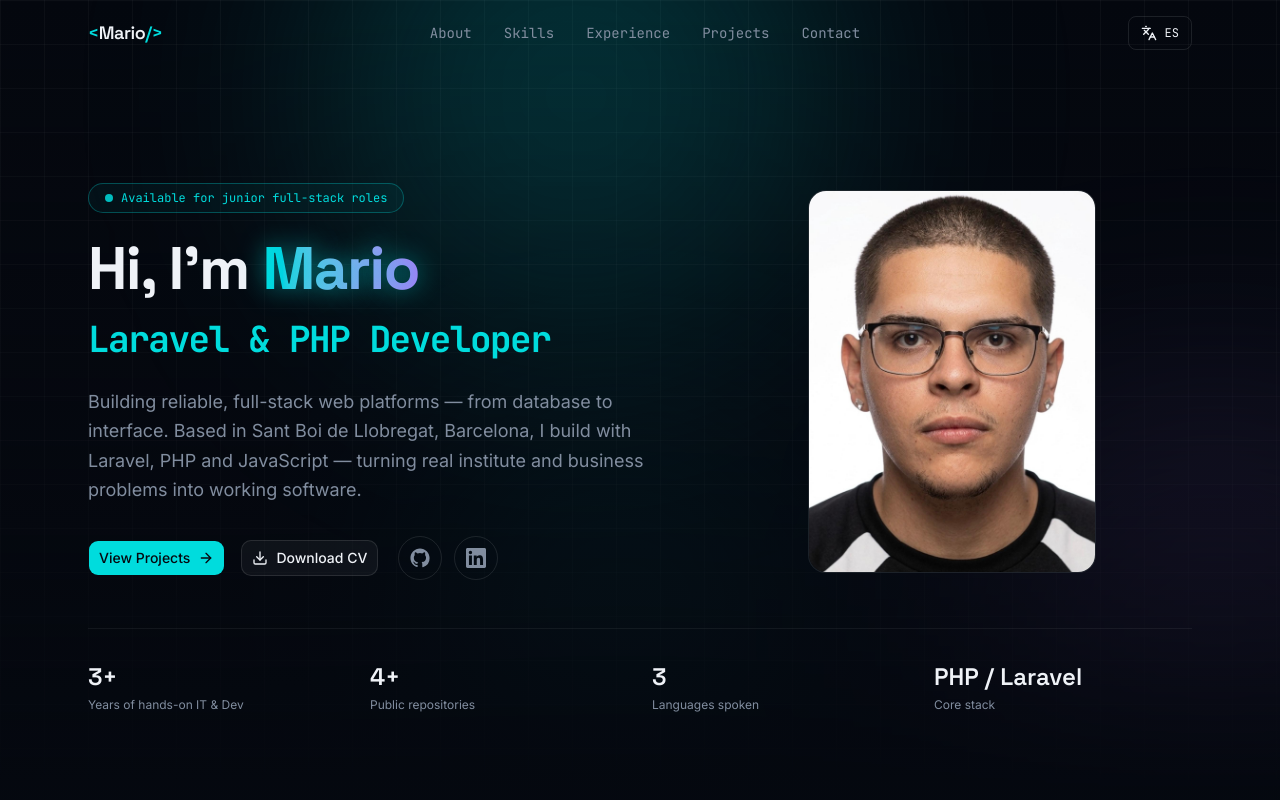
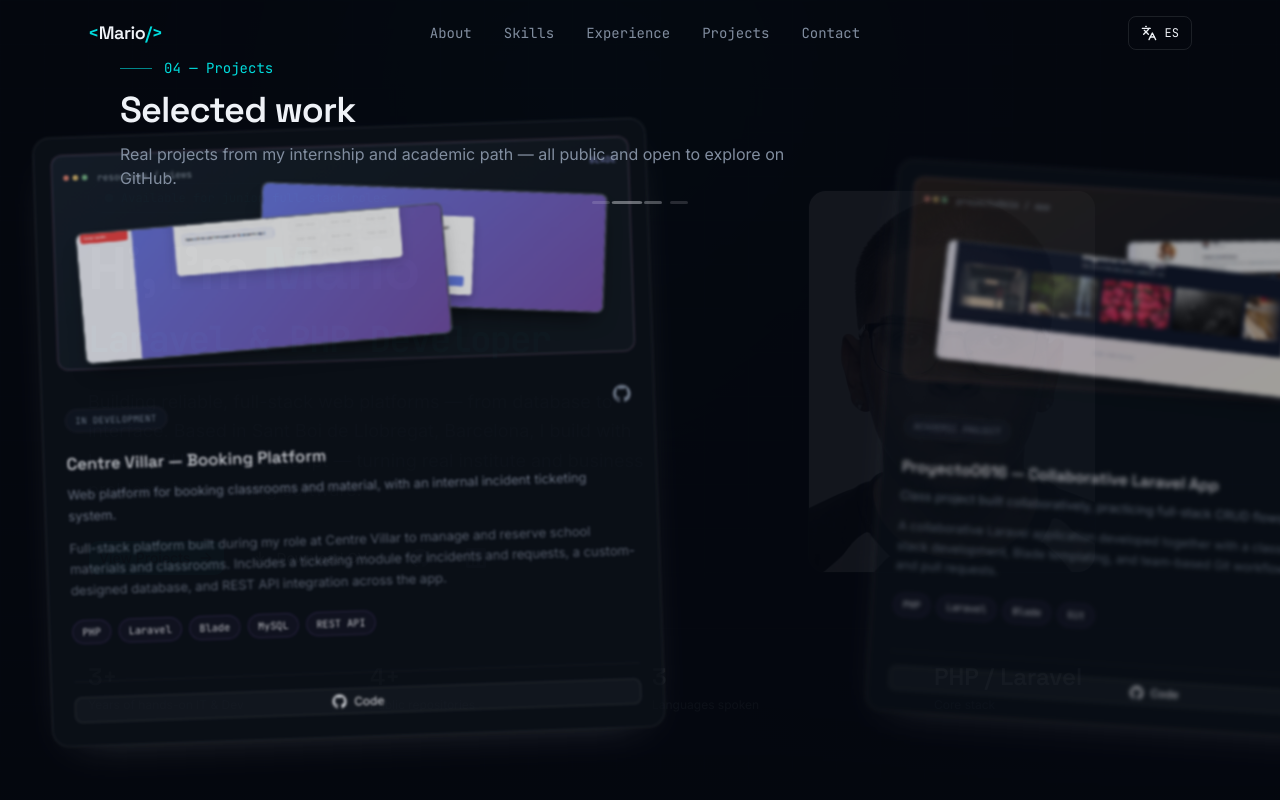
Before and after one commit to mariolopezcorpas-cloud/Portfolio, a Next.js app: page / in a window 1280 px wide. Shown: the top 800 px of the page. Built offline with nearby package versions, Linux system fonts and the light colour scheme.

Commit message:
cambio en los proyectos 3

```diff
--- a/components/portfolio/projects.module.css
+++ b/components/portfolio/projects.module.css
@@ -1,15 +1,83 @@
-.grid {
-  align-items: stretch;
+.section {
+  position: relative;
 }
 
-.reveal,
-.parallax {
-  height: 100%;
+.scrollTrack {
+  position: relative;
+  height: 300vh;
+  height: 300svh;
 }
 
-.parallax {
-  transform: translate3d(0, var(--project-parallax-y, 0px), 0);
-  will-change: transform;
+.stickyFrame {
+  position: fixed;
+  top: 0;
+  left: 0;
+  z-index: 30;
+  display: flex;
+  width: 100%;
+  height: 100vh;
+  height: 100svh;
+  align-items: center;
+  overflow: hidden;
+  background: color-mix(in oklch, var(--background) 94%, transparent);
+}
+
+.frameContent {
+  position: relative;
+  display: grid;
+  width: min(100%, 1440px);
+  height: 100%;
+  grid-template-rows: auto minmax(0, 1fr) auto;
+  gap: 8px;
+  margin-inline: auto;
+  padding: 58px 24px 16px;
+}
+
+.heading {
+  position: relative;
+  z-index: 2;
+  width: 100%;
+  max-width: 1040px;
+  margin-inline: auto;
+}
+
+.stage {
+  position: absolute;
+  inset: 0;
+  width: 100%;
+  height: 100%;
+  translate: 0 40px;
+  overflow: visible;
+  perspective: 1400px;
+}
+
+.slide {
+  position: absolute;
+  top: 50%;
+  left: 50%;
+  width: min(70vw, 660px);
+  translate: -50% -50%;
+  transform-origin: center;
+  will-change: transform, filter, opacity;
+}
+
+.progress {
+  position: relative;
+  z-index: 2;
+  display: flex;
+  height: 8px;
+  align-items: center;
+  justify-content: center;
+  gap: 8px;
+}
+
+.progressMark {
+  display: block;
+  width: 18px;
+  height: 3px;
+  transform-origin: center;
+  border-radius: 999px;
+  background: color-mix(in oklch, var(--foreground) 54%, transparent);
 }
 
 .card {
@@ -347,8 +415,21 @@
 }
 
 @media (max-width: 640px) {
+  .frameContent {
+    padding: 58px 12px 12px;
+  }
+
+  .slide {
+    width: 88vw;
+    scale: 0.82;
+  }
+
+  .card {
+    padding: 1rem;
+  }
+
   .artwork {
-    height: 208px;
+    height: 184px;
     margin-right: -0.2rem;
     margin-left: -0.2rem;
   }
@@ -362,8 +443,14 @@
   }
 }
 
+@media (min-width: 641px) and (max-height: 760px) {
+  .slide {
+    scale: 0.84;
+  }
+}
+
 @media (prefers-reduced-motion: reduce) {
-  .parallax {
+  .slide {
     will-change: auto;
   }
 
--- a/components/portfolio/projects.tsx
+++ b/components/portfolio/projects.tsx
@@ -1,9 +1,17 @@
 "use client"
 
 import Image from "next/image"
-import { useRef, type ReactNode } from "react"
+import { useEffect, useRef, useState, type ReactNode } from "react"
 import { ExternalLink } from "lucide-react"
-import { motion, useReducedMotion, useScroll, useSpring, useTransform } from "motion/react"
+import {
+  motion,
+  useReducedMotion,
+  useMotionValueEvent,
+  useScroll,
+  useSpring,
+  useTransform,
+  type MotionValue,
+} from "motion/react"
 import { GithubIcon } from "@/components/portfolio/icons"
 import { Reveal } from "@/components/portfolio/reveal"
 import { SectionHeading } from "@/components/portfolio/section-heading"
@@ -12,46 +20,56 @@ import { useLanguage } from "@/lib/language-context"
 import { getPortfolioContent } from "@/lib/translations"
 import styles from "./projects.module.css"
 
-type ProjectTrajectory = { x: number[]; y: number[]; rotate: number[] }
-
-const projectTrajectories: ProjectTrajectory[] = [
-  { x: [7, -2, -8], y: [-12, 2, 12], rotate: [1.2, -0.4, -1.4] },
-  { x: [-8, 2, 8], y: [-10, 1, 11], rotate: [-1.1, 0.5, 1.4] },
-  { x: [6, -4, -5], y: [-11, -1, 12], rotate: [1.4, -0.8, -1.1] },
-  { x: [-6, 4, 7], y: [-12, 3, 11], rotate: [-1.4, 0.9, 1.2] },
-]
-
-function ScrollProject({ children, index }: { children: ReactNode; index: number }) {
-  const targetRef = useRef<HTMLDivElement>(null)
-  const { scrollYProgress } = useScroll({
-    target: targetRef,
-    offset: ["start end", "end start"],
-  })
-  const easedProgress = useSpring(scrollYProgress, {
-    stiffness: 90,
-    damping: 22,
-    mass: 0.45,
-  })
-  const movement = projectTrajectories[index] ?? projectTrajectories[0]
+function ProjectSlide({
+  children,
+  index,
+  activeIndex,
+  stageWidth,
+}: {
+  children: ReactNode
+  index: number
+  activeIndex: MotionValue<number>
+  stageWidth: number
+}) {
   const reduceMotion = useReducedMotion()
-  const zero = [0, 0, 0]
-  const x = useTransform(easedProgress, [0, 0.5, 1], reduceMotion ? zero : movement.x)
-  const y = useTransform(easedProgress, [0, 0.5, 1], reduceMotion ? zero : movement.y)
-  const rotate = useTransform(
-    easedProgress,
-    [0, 0.5, 1],
-    reduceMotion ? zero : movement.rotate,
+  const distance = useTransform(activeIndex, (value) => index - value)
+  const spacing = Math.max(280, Math.min(stageWidth * 0.74, 820))
+  const x = useTransform(distance, (value) => value * spacing)
+  const y = useTransform(distance, (value) =>
+    reduceMotion ? 0 : Math.sin(value * Math.PI * 0.5) * 14,
+  )
+  const rotate = useTransform(distance, (value) =>
+    reduceMotion ? 0 : Math.max(-1, Math.min(1, value)) * 5.5,
+  )
+  const scale = useTransform(distance, (value) => Math.max(0.64, 1 - Math.abs(value) * 0.2))
+  const opacity = useTransform(distance, (value) => Math.max(0.22, 1 - Math.abs(value) * 0.58))
+  const filter = useTransform(distance, (value) =>
+    `blur(${reduceMotion ? 0 : Math.min(8, Math.abs(value) * 4)}px)`,
+  )
+  const zIndex = useTransform(distance, (value) => 20 - Math.round(Math.abs(value) * 2))
+  const pointerEvents = useTransform(distance, (value) =>
+    Math.abs(value) < 0.5 ? "auto" : "none",
   )
 
   return (
     <motion.div
-      ref={targetRef}
-      className={styles.parallax}
-      style={{ x, y, rotate }}
+      className={styles.slide}
+      style={{ x, y, rotate, scale, opacity, filter, zIndex, pointerEvents }}
     >
       {children}
     </motion.div>
   )
+}
+
+function ProgressMark({ index, activeIndex }: { index: number; activeIndex: MotionValue<number> }) {
+  const opacity = useTransform(activeIndex, (value) =>
+    Math.max(0.28, 1 - Math.abs(index - value) * 0.7),
+  )
+  const scaleX = useTransform(activeIndex, (value) =>
+    Math.abs(index - value) < 0.5 ? 1.7 : 1,
+  )
+
+  return <motion.span className={styles.progressMark} style={{ opacity, scaleX }} />
 }
 
 const projectImages: Record<string, string[]> = {
@@ -130,20 +148,74 @@ function ProjectArtwork({ slug, title }: { slug: string; title: string }) {
 export function Projects() {
   const { language } = useLanguage()
   const content = getPortfolioContent(language)
+  const scrollTrackRef = useRef<HTMLDivElement>(null)
+  const stageRef = useRef<HTMLDivElement>(null)
+  const [stageWidth, setStageWidth] = useState(0)
+  const [frameActive, setFrameActive] = useState(false)
+  const { scrollYProgress } = useScroll({
+    target: scrollTrackRef,
+    offset: ["start end", "end start"],
+  })
+  const rawActiveIndex = useTransform(
+    scrollYProgress,
+    [0, 0.04, 0.25, 0.5, 0.75, 1],
+    [0, 0, 1, 2, 3, 3],
+  )
+  const frameOpacity = useTransform(scrollYProgress, [0, 0.04, 0.99, 1], [0, 1, 1, 0])
+  const framePointerEvents = useTransform(
+    scrollYProgress,
+    [0, 0.01, 0.999, 1],
+    ["none", "auto", "auto", "none"],
+  )
+  const activeIndex = useSpring(rawActiveIndex, {
+    stiffness: 82,
+    damping: 24,
+    mass: 0.55,
+  })
+
+  useMotionValueEvent(scrollYProgress, "change", (progress) => {
+    const nextFrameActive = progress > 0 && progress < 1
+    setFrameActive((current) => current === nextFrameActive ? current : nextFrameActive)
+  })
+
+  useEffect(() => {
+    const stage = stageRef.current
+    if (!stage) return
+
+    const observer = new ResizeObserver(([entry]) => {
+      setStageWidth(entry.contentRect.width)
+    })
+    observer.observe(stage)
+
+    return () => observer.disconnect()
+  }, [])
 
   return (
-    <section id="projects" className="relative py-28">
-      <div className="mx-auto max-w-6xl px-6">
+    <section id="projects" className={styles.section}>
+      <div ref={scrollTrackRef} className={styles.scrollTrack}>
+        <motion.div
+          className={styles.stickyFrame}
+          style={{ opacity: frameOpacity, pointerEvents: framePointerEvents }}
+          aria-hidden={!frameActive}
+          inert={!frameActive}
+        >
+          <div className={styles.frameContent}>
+            <div className={styles.heading}>
               <SectionHeading
                 index={content.projectsCopy.index}
                 title={content.projectsCopy.title}
                 subtitle={content.projectsCopy.subtitle}
               />
+            </div>
 
-        <div className={`${styles.grid} mt-12 grid gap-6 md:grid-cols-2`}>
+            <div ref={stageRef} className={styles.stage}>
               {content.projects.map((project, i) => (
-            <Reveal key={project.slug} delay={i * 0.08} className={styles.reveal}>
-              <ScrollProject index={i}>
+                <ProjectSlide
+                  key={project.slug}
+                  index={i}
+                  activeIndex={activeIndex}
+                  stageWidth={stageWidth}
+                >
               <article className={`${styles.card} group flex h-full flex-col rounded-2xl border border-border/70 bg-card/40 p-6`}>
                 <ProjectArtwork slug={project.slug} title={project.title} />
                 <div className="flex items-center justify-between">
@@ -216,13 +288,22 @@ export function Projects() {
                   </Button>
                 </div>
               </article>
-              </ScrollProject>
-            </Reveal>
+                </ProjectSlide>
               ))}
             </div>
 
+            <div className={styles.progress} aria-hidden="true">
+              {content.projects.map((project, index) => (
+                <ProgressMark key={project.slug} index={index} activeIndex={activeIndex} />
+              ))}
+            </div>
+          </div>
+        </motion.div>
+      </div>
+
+      <div className="mx-auto max-w-6xl px-6">
         <Reveal delay={0.15}>
-          <div className="mt-10 flex flex-col items-center gap-3 rounded-2xl border border-dashed border-border/70 p-8 text-center">
+          <div className="flex flex-col items-center gap-3 rounded-2xl border border-dashed border-border/70 p-8 text-center">
             <p className="text-sm text-muted-foreground">
               {content.projectsCopy.more}
             </p>
```
Lines whose indentation alone changed are shown as unchanged.
